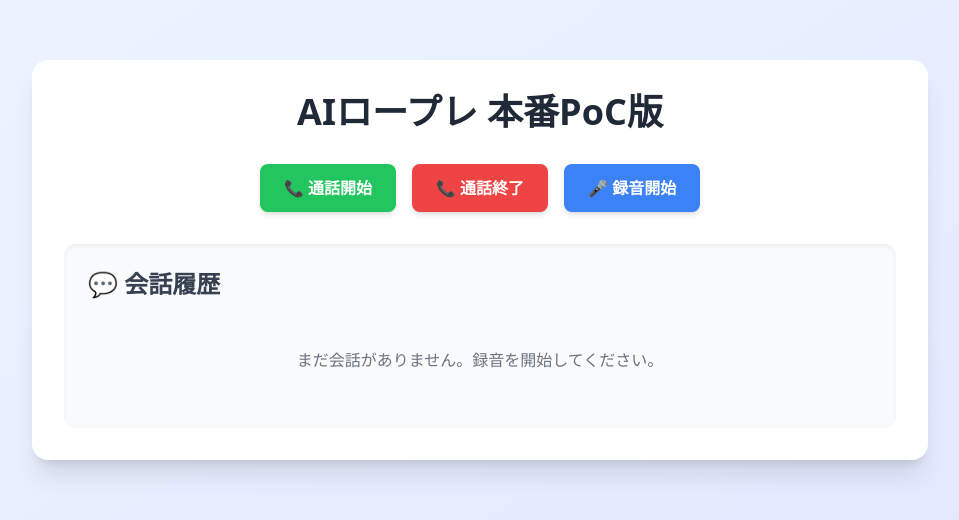
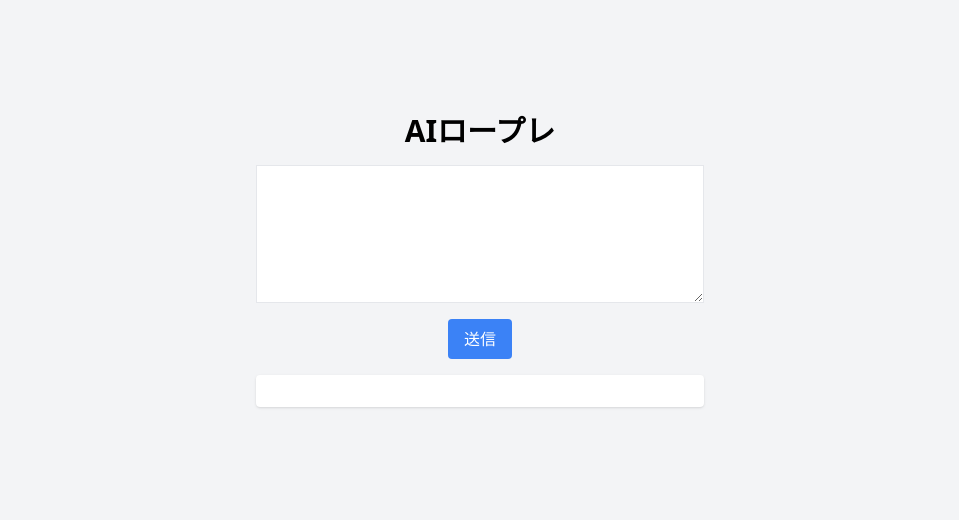
Before and after one commit to aioikid/ai-roleplay, a Next.js app: page / in a window 1280 px wide. Shown: the part 140-660 px from the top of the page, without its empty margins (160-1119 px from the left). Built offline with nearby package versions, Linux system fonts and the light colour scheme.

Commit message:
Updated index.tsx

```diff
--- a/pages/index.tsx
+++ b/pages/index.tsx
@@ -1,188 +1,36 @@
-import { useState, useRef } from 'react'
-import Script from 'next/script'
+import { useState } from 'react';
 
 export default function Home() {
-  const [device, setDevice] = useState<any>(null)
-  const [conversation, setConversation] = useState<any[]>([])
-  const [recording, setRecording] = useState<boolean>(false)
-  const mediaRecorderRef = useRef<any>(null)
-  const audioRef = useRef<HTMLAudioElement>(null)
+  const [message, setMessage] = useState('');
+  const [response, setResponse] = useState('');
 
-  const startCall = async () => {
-    try {
-      const res = await fetch('/api/token?identity=test_user')
-
-      if (!res.ok) {
-        const errorText = await res.text()
-        console.error('Token API error:', res.status, errorText)
-        return
-      }
-
-      const data = await res.json()
-      const token = data.token
-
-      // @ts-ignore
-      const Twilio = window.Twilio
-      const newDevice = new Twilio.Device(token, { codecPreferences: ['opus', 'pcmu'], debug: true })
-      newDevice.connect()
-      setDevice(newDevice)
-    } catch (error) {
-      console.error('Error starting call:', error)
-    }
-  }
-
-  const endCall = () => {
-    if (device) device.disconnectAll()
-  }
-
-  const startRecording = async () => {
-    try {
-      const stream = await navigator.mediaDevices.getUserMedia({ audio: true })
-      const mediaRecorder = new MediaRecorder(stream)
-      mediaRecorderRef.current = mediaRecorder
-
-      const chunks: Blob[] = []
-      mediaRecorder.ondataavailable = e => chunks.push(e.data)
-      mediaRecorder.onstop = async () => {
-        try {
-          const blob = new Blob(chunks, { type: 'audio/webm' })
-          const formData = new FormData()
-          formData.append('file', blob, 'recording.webm')
-
-          const sttRes = await fetch('/api/stt', { method: 'POST', body: formData })
-
-          if (!sttRes.ok) {
-            const errorText = await sttRes.text()
-            console.error('STT API error:', sttRes.status, errorText)
-            return
-          }
-
-          const sttData = await sttRes.json()
-          const userText = sttData.text
-
-          setConversation(prev => [...prev, { role: 'user', content: userText }])
-
-          const chatRes = await fetch('/api/chat', {
-            method: 'POST',
-            headers: { 'Content-Type': 'application/json' },
-            body: JSON.stringify({ messages: [{ role: 'user', content: userText }] })
-          })
-
-          if (!chatRes.ok) {
-            const errorText = await chatRes.text()
-            console.error('Chat API error:', chatRes.status, errorText)
-            return
-          }
-
-          const chatData = await chatRes.json()
-          const reply = chatData.choices[0].message.content
-          setConversation(prev => [...prev, { role: 'ai', content: reply }])
-
-          const ttsRes = await fetch('/api/tts', {
-            method: 'POST',
-            headers: { 'Content-Type': 'application/json' },
-            body: JSON.stringify({ text: reply, voice: 'nova' })
-          })
-
-          if (!ttsRes.ok) {
-            const errorText = await ttsRes.text()
-            console.error('TTS API error:', ttsRes.status, errorText)
-            return
-          }
-
-          const ttsBlob = await ttsRes.blob()
-          const url = URL.createObjectURL(ttsBlob)
-          if (audioRef.current) {
-            audioRef.current.src = url
-            audioRef.current.play()
-          }
-        } catch (error) {
-          console.error('Error processing recording:', error)
-        }
-      }
-
-      mediaRecorder.start()
-      setRecording(true)
-    } catch (error) {
-      console.error('Error starting recording:', error)
-    }
-  }
-
-  const stopRecording = () => {
-    if (mediaRecorderRef.current) {
-      mediaRecorderRef.current.stop()
-      setRecording(false)
-    }
-  }
+  const handleSend = async () => {
+    const res = await fetch('/.netlify/functions/chat', {
+      method: 'POST',
+      body: JSON.stringify({ message }),
+    });
+    const data = await res.json();
+    setResponse(data.reply);
+  };
 
   return (
-    <div className="min-h-screen bg-gradient-to-br from-blue-50 to-indigo-100 flex flex-col items-center justify-center p-4">
-      <Script
-        src="https://media.twiliocdn.com/sdk/js/client/v1.13/twilio.min.js"
-        strategy="lazyOnload"
+    <div className="flex flex-col items-center justify-center min-h-screen bg-gray-100 p-4">
+      <h1 className="text-3xl font-bold mb-4">AIロープレ</h1>
+      <textarea
+        className="border p-2 w-full max-w-md mb-4"
+        rows={5}
+        value={message}
+        onChange={(e) => setMessage(e.target.value)}
       />
-
-      <div className="bg-white rounded-2xl shadow-xl p-8 w-full max-w-4xl">
-        <h1 className="text-4xl font-bold text-center mb-8 text-gray-800">
-          AIロープレ 本番PoC版
-        </h1>
-
-        <div className="flex flex-wrap justify-center gap-4 mb-8">
-          <button
-            onClick={startCall}
-            className="px-6 py-3 bg-green-500 hover:bg-green-600 text-white rounded-lg font-semibold transition-colors duration-200 shadow-md"
-          >
-            📞 通話開始
-          </button>
-          <button
-            onClick={endCall}
-            className="px-6 py-3 bg-red-500 hover:bg-red-600 text-white rounded-lg font-semibold transition-colors duration-200 shadow-md"
-          >
-            📞 通話終了
-          </button>
-          <button
-            onClick={recording ? stopRecording : startRecording}
-            className={`px-6 py-3 rounded-lg font-semibold transition-colors duration-200 shadow-md ${
-              recording
-                ? 'bg-yellow-500 hover:bg-yellow-600 text-white'
-                : 'bg-blue-500 hover:bg-blue-600 text-white'
-            }`}
-          >
-            {recording ? '🛑 録音停止' : '🎤 録音開始'}
-          </button>
-        </div>
-
-        <audio ref={audioRef} className="hidden" />
-
-        <div className="bg-gray-50 rounded-xl p-6 shadow-inner">
-          <h2 className="text-2xl font-bold mb-4 text-gray-700 flex items-center">
-            💬 会話履歴
-          </h2>
-          <div className="space-y-3 max-h-96 overflow-y-auto">
-            {conversation.length === 0 ? (
-              <p className="text-gray-500 text-center py-8">
-                まだ会話がありません。録音を開始してください。
-              </p>
-            ) : (
-              conversation.map((m, i) => (
-                <div
-                  key={i}
-                  className={`p-4 rounded-lg ${
-                    m.role === 'user'
-                      ? 'bg-blue-100 border-l-4 border-blue-500'
-                      : 'bg-green-100 border-l-4 border-green-500'
-                  }`}
-                >
-                  <div className="font-semibold text-sm mb-1 text-gray-600">
-                    {m.role === 'user' ? '👤 ユーザー' : '🤖 AI'}
-                  </div>
-                  <div className="text-gray-800">{m.content}</div>
-                </div>
-              ))
-            )}
-          </div>
-        </div>
+      <button
+        className="bg-blue-500 text-white px-4 py-2 rounded"
+        onClick={handleSend}
+      >
+        送信
+      </button>
+      <div className="mt-4 bg-white p-4 rounded shadow w-full max-w-md">
+        <p>{response}</p>
       </div>
     </div>
-  )
+  );
 }
```
